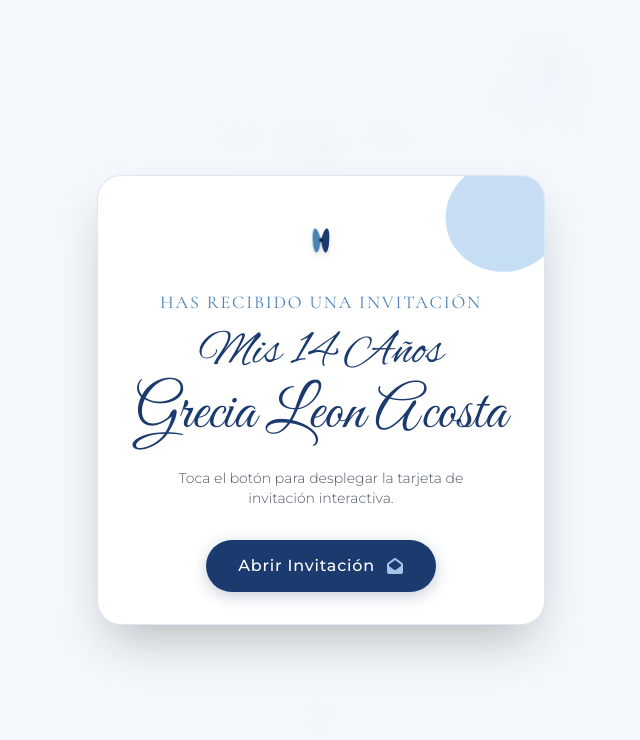
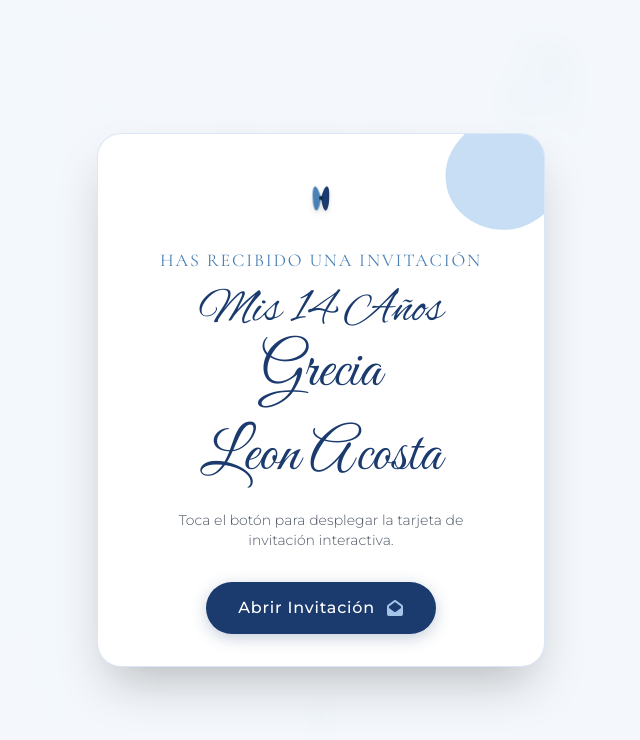
Before and after one commit to josueleo89-ui/mis-14-grecia, a plain HTML site: page index.html in a window 1280 px wide. Shown: the top 740 px of the page, without its empty margins (319-959 px from the left). Drawn offline with nearby package versions, Linux system fonts and the light colour scheme.

Commit message:
Update index.html

```diff
--- a/index.html
+++ b/index.html
@@ -176,7 +176,8 @@
 
             <p class="font-serif text-lg text-softblue tracking-widest uppercase mb-1">Has recibido una invitación</p>
             <h1 class="font-calligraphy text-5xl text-royal my-2">Mis 14 Años</h1>
-            <h2 class="font-script text-6xl text-royal mb-6">Grecia Leon Acosta</h2>
+            <h2 class="font-script text-6xl text-royal mb-6">Grecia</h2>
+            <h2 class="font-script text-6xl text-royal mb-6">Leon Acosta</h2>
 
             <p class="text-sm text-gray-600 mb-8 max-w-xs font-light">Toca el botón para desplegar la tarjeta de invitación interactiva.</p>
 
```
